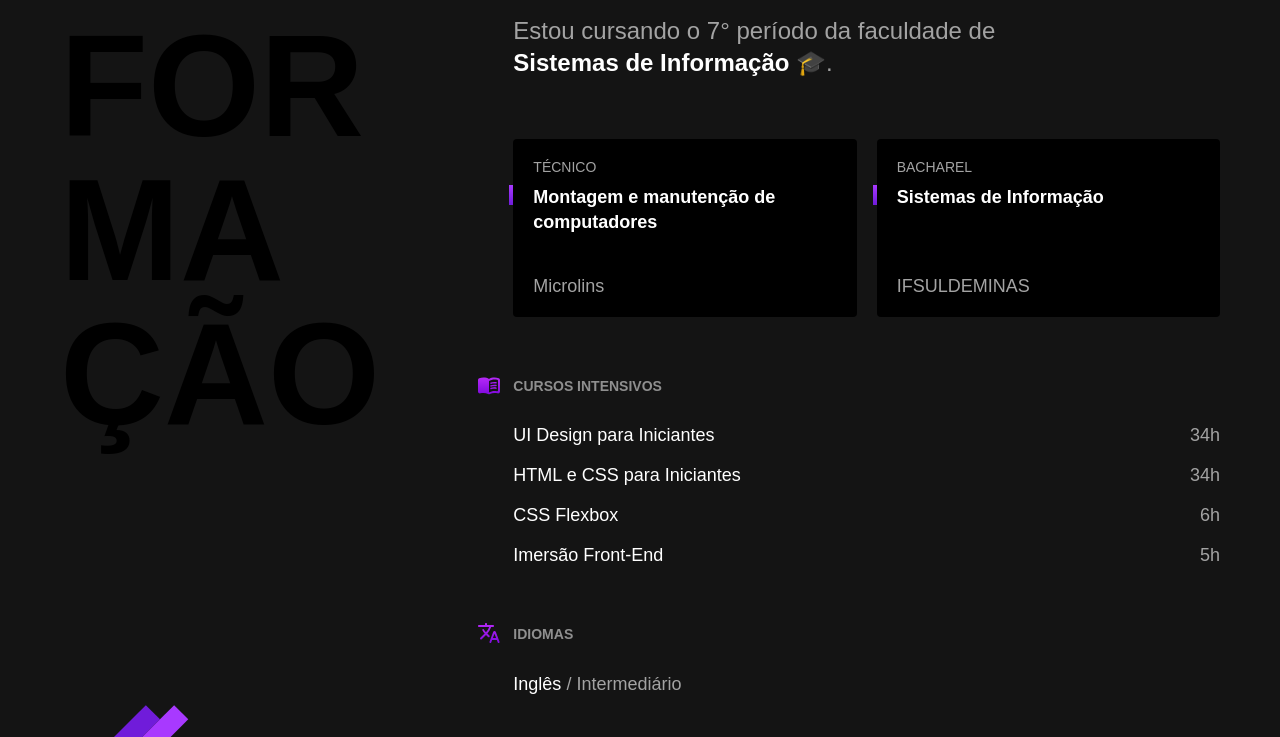
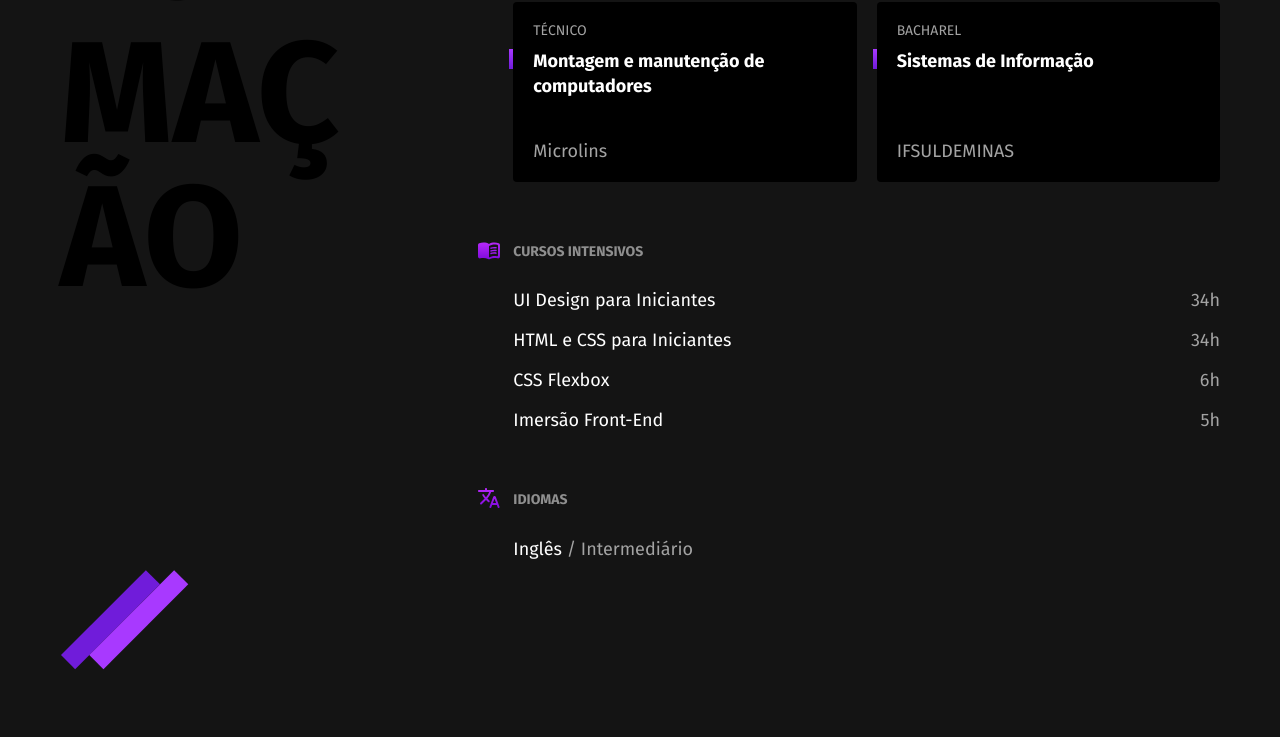
Before and after one commit to amxanda/cv, a plain HTML site: page index.html in a window 1280 px wide. Shown: the part 1319-2056 px from the top of the page. Drawn offline with Linux system fonts and the light colour scheme.

Commit message:
atualizalçao de fonts

```diff
--- a/index.html
+++ b/index.html
@@ -7,6 +7,10 @@
     <link rel="stylesheet" href="css/style.min.css">
     <title>Portfolio</title>
     <meta name="description" content="Curriculo digital - Desenvolvedora Front End & UX/UI Designer">
+
+    <link rel="preconnect" href="https://fonts.googleapis.com">
+    <link rel="preconnect" href="https://fonts.gstatic.com" crossorigin>
+    <link href="https://fonts.googleapis.com/css2?family=Fira+Sans:ital,wght@0,100;0,200;0,300;0,400;0,500;0,600;0,700;0,800;0,900;1,100;1,200;1,300;1,400;1,500;1,600;1,700;1,800;1,900&display=swap" rel="stylesheet">
 </head>
 
 <body>
@@ -64,13 +68,14 @@
         <div class="formacao-container">
             <h2 class="subtitulo">Formação</h2>
             <div>
-                <p class="formacao-texto">Estou cursando o 7° período da faculdade de <strong>Sistemas de Informação</strong> 🎓.</p>
+                <p class="formacao-texto">Estou cursando o 7° período da faculdade de <strong>Sistemas de
+                        Informação</strong> 🎓.</p>
 
                 <ul class="faculdade-lista">
                     <li class="faculdade">
                         <span class="faculdade-tipo">Técnico</span>
                         <h3 class="faculdade-curso">Montagem e manutenção de computadores</h3>
-                        <span class="faculdade-instituicao" >Microlins</span>
+                        <span class="faculdade-instituicao">Microlins</span>
                     </li>
                     <li class="faculdade">
                         <span class="faculdade-tipo">Bacharel</span>
@@ -105,7 +110,8 @@
 
     <footer class="footer" id="contato">
         <div class="footer-container">
-            <p class="footer-texto">Estou disponível para novos projetos no momento. Entre em contato comigo e marcamos uma conversa 👋</p>
+            <p class="footer-texto">Estou disponível para novos projetos no momento. Entre em contato comigo e marcamos
+                uma conversa 👋</p>
             <ul class="footer-contato">
                 <li>amxandamayara@gmail.com</li>
                 <li>99113-3757</li>
```
